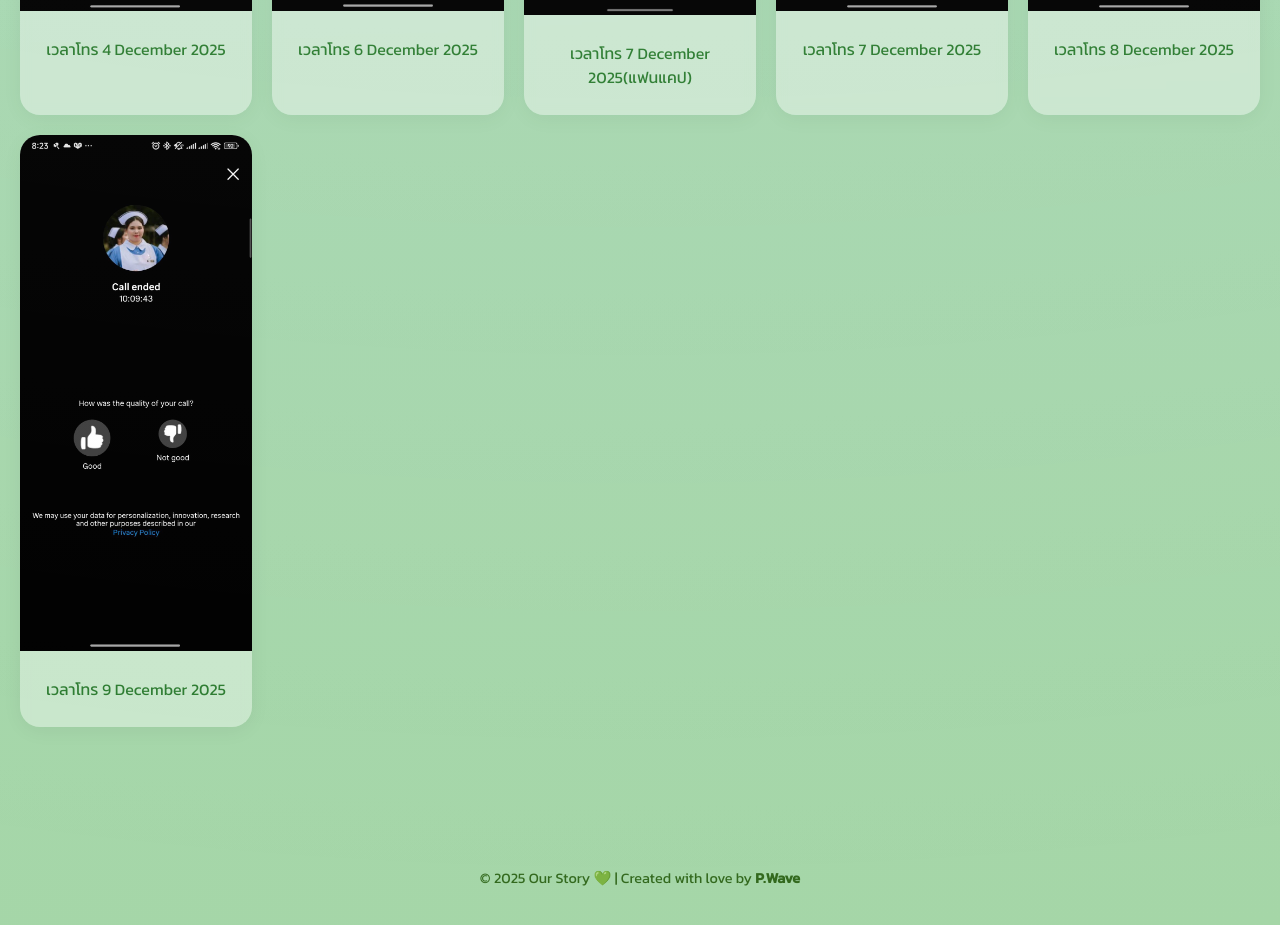
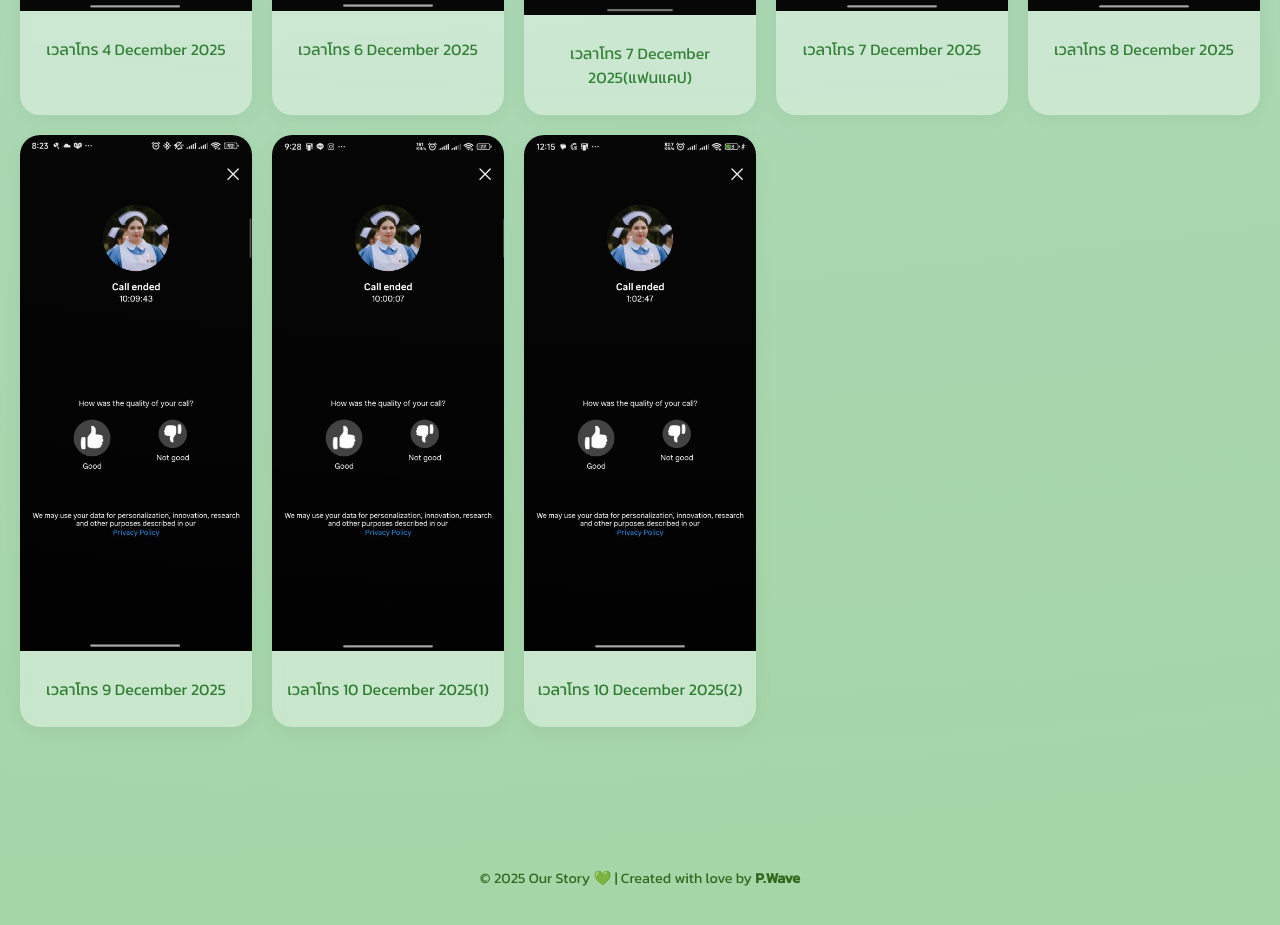
Before and after one commit to Nongwave47/krobrob-3-duean, a plain HTML site: page photo.html in a window 1280 px wide. Shown: the part 8760-9685 px from the top of the page. Drawn offline with Linux system fonts and the light colour scheme.

Commit message:
Add files via upload

```diff
--- a/photo.html
+++ b/photo.html
@@ -437,6 +437,14 @@
       <img src="14021_0.jpg" alt="รูปที่ 71">
       <p>เวลาโทร 9 December 2025</p>
     </div>
+    <div class="photo-card">
+      <img src="14169_0.jpg" alt="รูปที่ 72">
+      <p>เวลาโทร 10 December 2025(1)</p>
+    </div>
+    <div class="photo-card">
+      <img src="14168_0.jpg" alt="รูปที่ 73">
+      <p>เวลาโทร 10 December 2025(2)</p>
+    </div>
   </section>
 
   <div class="nav-buttons">
```
Also changed, not shown: 14168_0.jpg (added), 14169_0.jpg (added).
